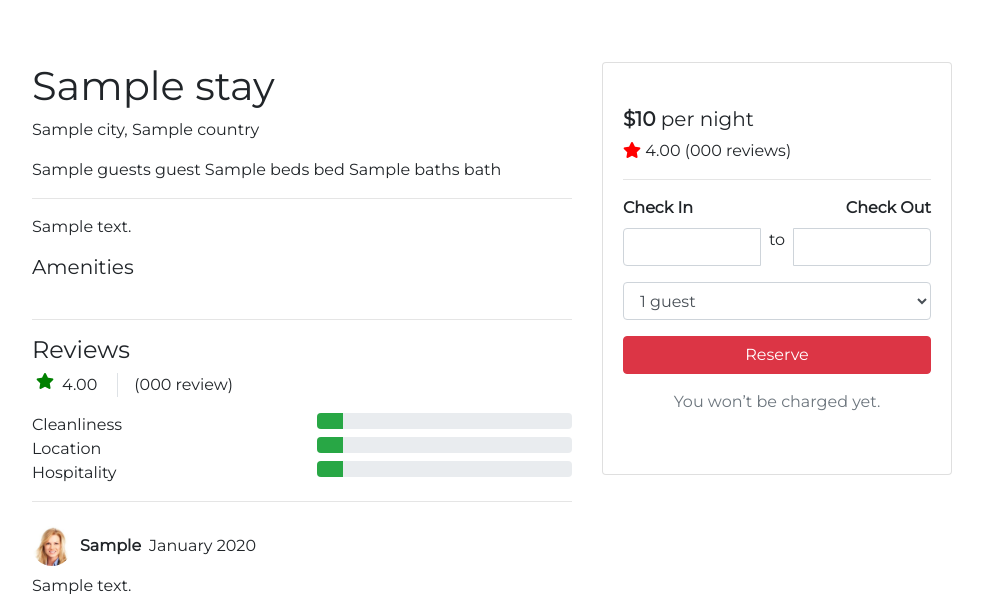
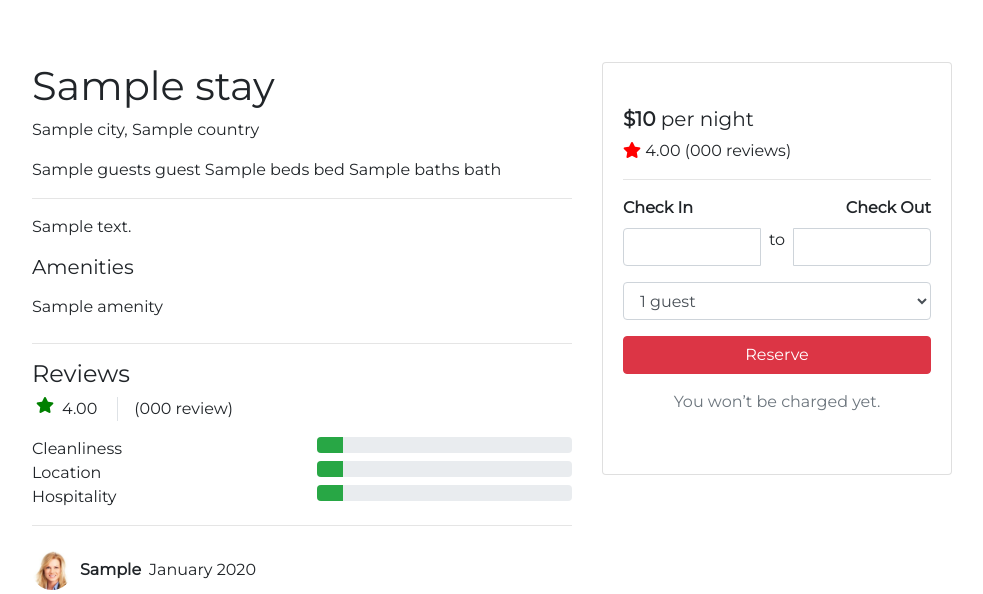
Before and after one commit to akatsuki-co/hyggehomes, a Django app: template apps/stays/templates/stays/detail.html in a window 1280 px wide. Shown: the part 570-1164 px from the top of the page, without its empty margins (148-1131 px from the left). Run offline with Django 3.2, Linux system fonts and the light colour scheme; the template is opened without the code that fills it: most values are stand-ins (such as "Sample title", 1, 10 or a date in 2020); some libraries are stand-ins or nearby versions.

Commit message:
Add icon class to models

```diff
--- a/apps/amenities/models.py
+++ b/apps/amenities/models.py
@@ -10,6 +10,7 @@ class Amenity(models.Model):
     """
     id = models.UUIDField(primary_key=True, default=uuid.uuid4, editable=False)
     name = models.CharField(max_length=30)
+    icon = models.CharField(max_length=50)
     active = models.BooleanField(default=True)
     created_at = models.DateTimeField(auto_now_add=True)
 
--- a/apps/stays/templates/stays/detail.html
+++ b/apps/stays/templates/stays/detail.html
@@ -43,36 +43,7 @@
         <!-- Amenities -->
         <div class="row py-2">
           {% for amenity in stay.amenities.all %}
-            {% if amenity.name == "Wifi" %}
-              <div class="col-6"><i class="fas fa-wifi mr-2"></i> Wifi</div>
-            {% endif %}
-            {% if amenity.name == "Parking" %}
-              <div class="col-6"><i class="fas fa-parking mr-2"></i> Parking</div>
-            {% endif %}
-            {% if amenity.name == "Breakfast" %}
-              <div class="col-6"><i class="fas fa-coffee mr-2"></i> Breakfast</div>
-            {% endif %}
-            {% if amenity.name == "Shower" %}
-              <div class="col-6"><i class="fas fa-shower mr-2"></i> Showers</div>
-            {% endif %}
-            {% if amenity.name == "Kitchen" %}
-              <div class="col-6"><i class="fas fa-utensils mr-3"></i>Kitchen</div>
-            {% endif %}
-            {% if amenity.name == "Hair dryer" %}
-              <div class="col-6"><i class="fas fa-heart mr-2"></i> Hair Dryer</div>
-            {% endif %}
-            {% if amenity.name == "Laptop-friendly workspace" %}
-              <div class="col-6"><i class="fas fa-laptop mr-2"></i> Laptop-friendly workspace</div>
-            {% endif %}
-            {% if amenity.name == "TV" %}
-              <div class="col-6"><i class="fas fa-tv mr-2"></i> TV</div>
-            {% endif %}
-            {% if amenity.name == "Dryer" %}
-              <div class="col-6"><i class="fa fa-tshirt mr-2"></i> Dryer</div>
-            {% endif %}
-            {% if amenity.name == "Self check-in" %}
-              <div class="col-6"><i class="fas fa-key mr-3"></i>Self check-in</div>
-            {% endif %}
+          <div class="col-6"><i class="{{amenity.icon}}"></i> {{amenity.name}}</div>
           {% endfor %}
         </div>
         <hr />
```
Also changed, not shown: apps/amenities/migrations/0002_amenity_icon.py (added).
